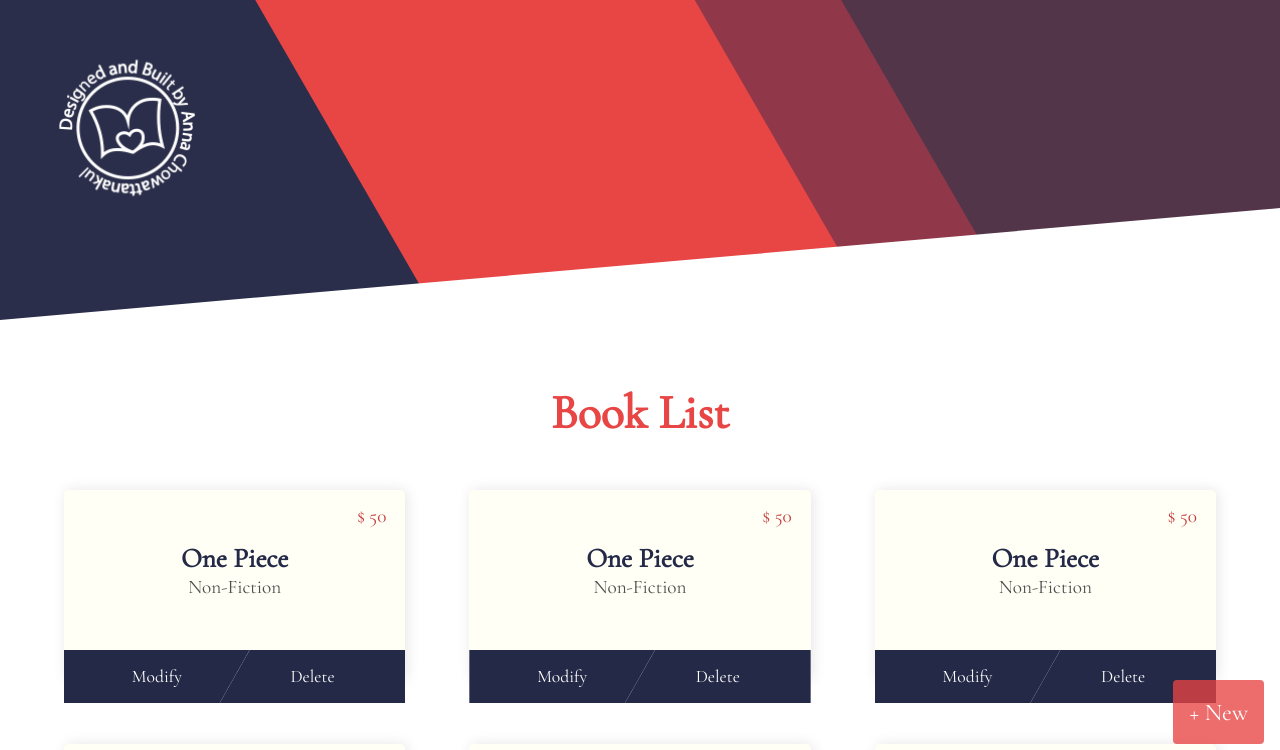
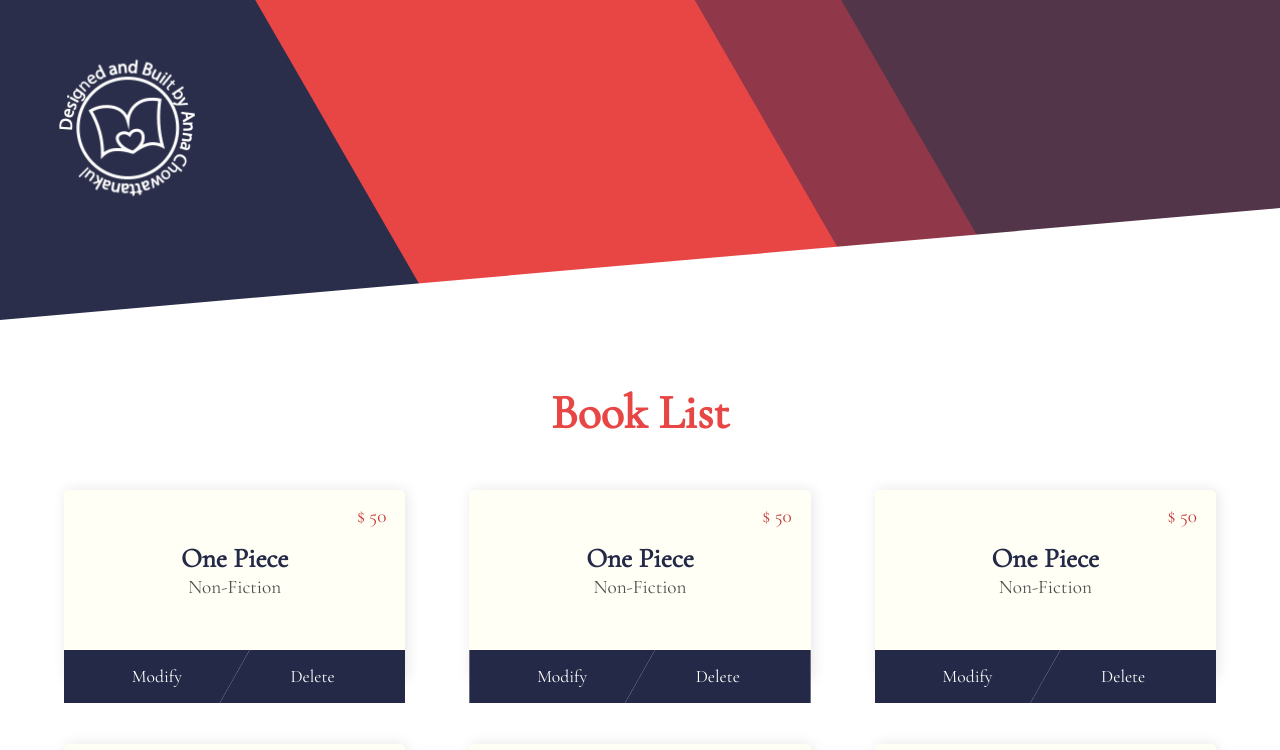
Before and after one commit to achowatt/bookstore, a React (Create React App) app: page / in a window 1280 px wide. Shown: the top 750 px of the page. Built offline with nearby package versions, Linux system fonts and the light colour scheme.

Commit message:
Fix add new positioning bug with intersection observer api

```diff
--- a/package.json
+++ b/package.json
@@ -9,6 +9,7 @@
     "framer-motion": "^4.1.5",
     "react": "^17.0.2",
     "react-dom": "^17.0.2",
+    "react-intersection-observer": "^8.31.1",
     "react-redux": "^7.2.3",
     "react-scripts": "4.0.3",
     "redux": "^4.0.5",
--- a/src/App.js
+++ b/src/App.js
@@ -22,6 +22,7 @@ function App() {
     description: "",
   });
   const [currentBookList, setCurrentBookList] = useState(data());
+  const [footerShowing, setFooterShowing] = useState(false);
 
   return (
     <AppStyle>
@@ -43,9 +44,12 @@ function App() {
             setCurrentBookList={setCurrentBookList}
           />
         )}
-        <AddNewButton setAddingNew={setAddingNew} />
+        <AddNewButton
+          setAddingNew={setAddingNew}
+          footerShowing={footerShowing}
+        />
       </main>
-      <FooterSection />
+      <FooterSection setFooterShowing={setFooterShowing} />
     </AppStyle>
   );
 }
@@ -57,9 +61,11 @@ const AppStyle = styled.div`
     display: flex;
     padding: 3rem;
     padding-bottom: 7rem;
-    /* margin-top: -5rem; */
+    position: relative;
+    min-height: calc(100vh - 40rem);
     @media screen and (max-width: 700px) {
       padding: 1rem;
+      padding-bottom: 2.5rem;
     }
   }
 `;
--- a/src/components/AddNewButton.js
+++ b/src/components/AddNewButton.js
@@ -1,8 +1,16 @@
 import React from "react";
 import styled from "styled-components";
 
-const AddNewButton = ({ setAddingNew }) => {
-  return <AddButton onClick={() => setAddingNew(true)}> + New </AddButton>;
+const AddNewButton = ({ setAddingNew, footerShowing }) => {
+  return (
+    <AddButton
+      className={footerShowing ? "absolute" : "fixed"}
+      onClick={() => setAddingNew(true)}
+    >
+      {" "}
+      + New{" "}
+    </AddButton>
+  );
 };
 
 const AddButton = styled.button`
@@ -17,9 +25,17 @@ const AddButton = styled.button`
   font-size: 1.5rem;
   color: white;
   border-radius: 4px;
-  position: fixed;
-  bottom: 7%;
   right: 1rem;
+
+  &.fixed {
+    position: fixed;
+    bottom: 4rem;
+  }
+
+  &.absolute {
+    position: absolute;
+    bottom: 4rem;
+  }
 
   &:hover {
     background: #e84545;
--- a/src/components/FooterSection.js
+++ b/src/components/FooterSection.js
@@ -2,9 +2,19 @@ import React from "react";
 import styled from "styled-components";
 import Logo2 from "../Logo2.svg";
 
-const FooterSection = () => {
+import { useInView } from "react-intersection-observer";
+
+const FooterSection = ({ setFooterShowing }) => {
+  const [element, view] = useInView({ threshold: 0 });
+
+  if (view) {
+    setFooterShowing(view);
+  } else {
+    setFooterShowing(view);
+  }
+
   return (
-    <Footer>
+    <Footer ref={element}>
       <img src={Logo2} alt="Built and Designed by Anna Chowattanakul" />
     </Footer>
   );
```
Also changed, not shown: 1 other file (tests, documents, lock files or other folders).
